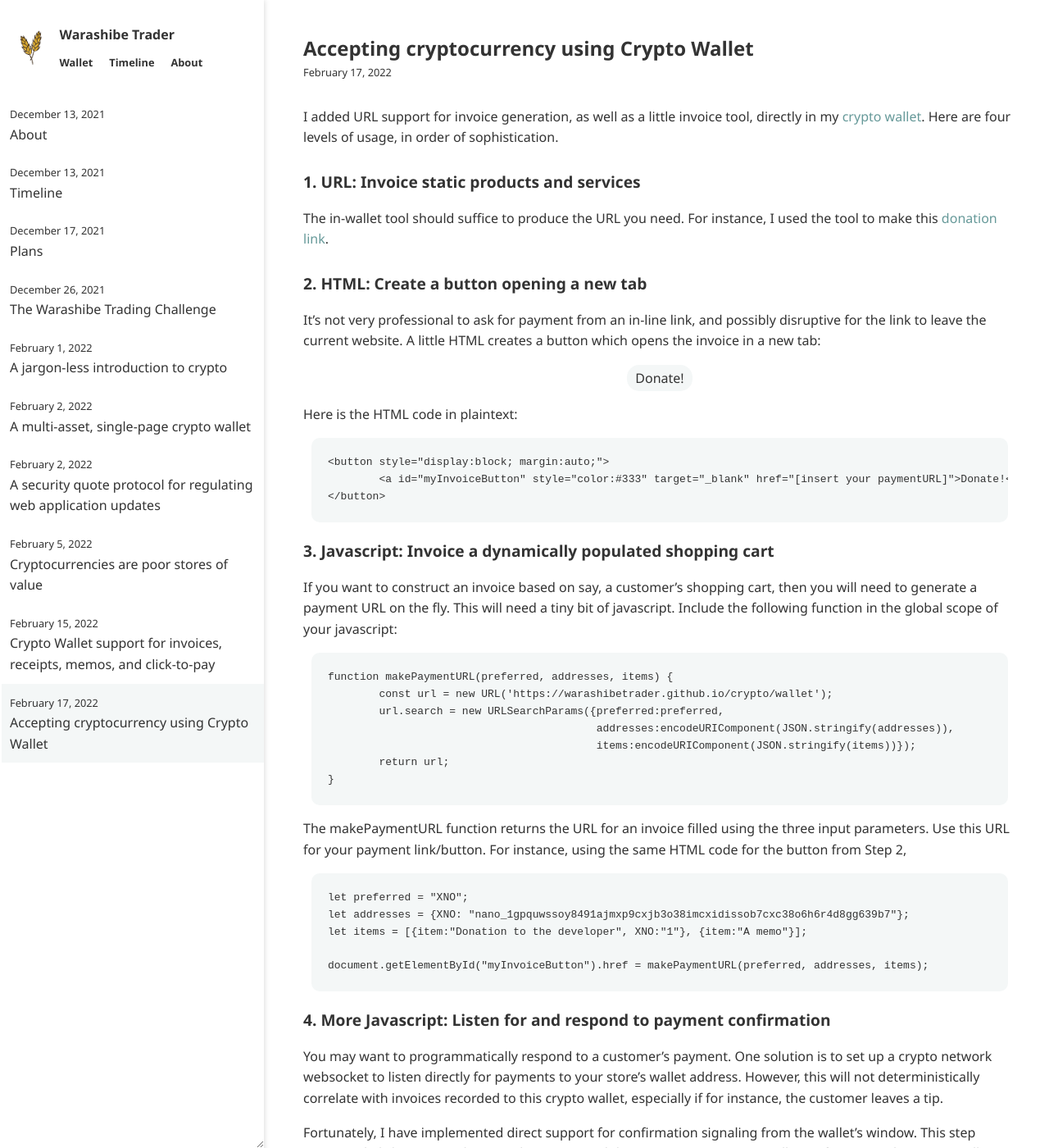
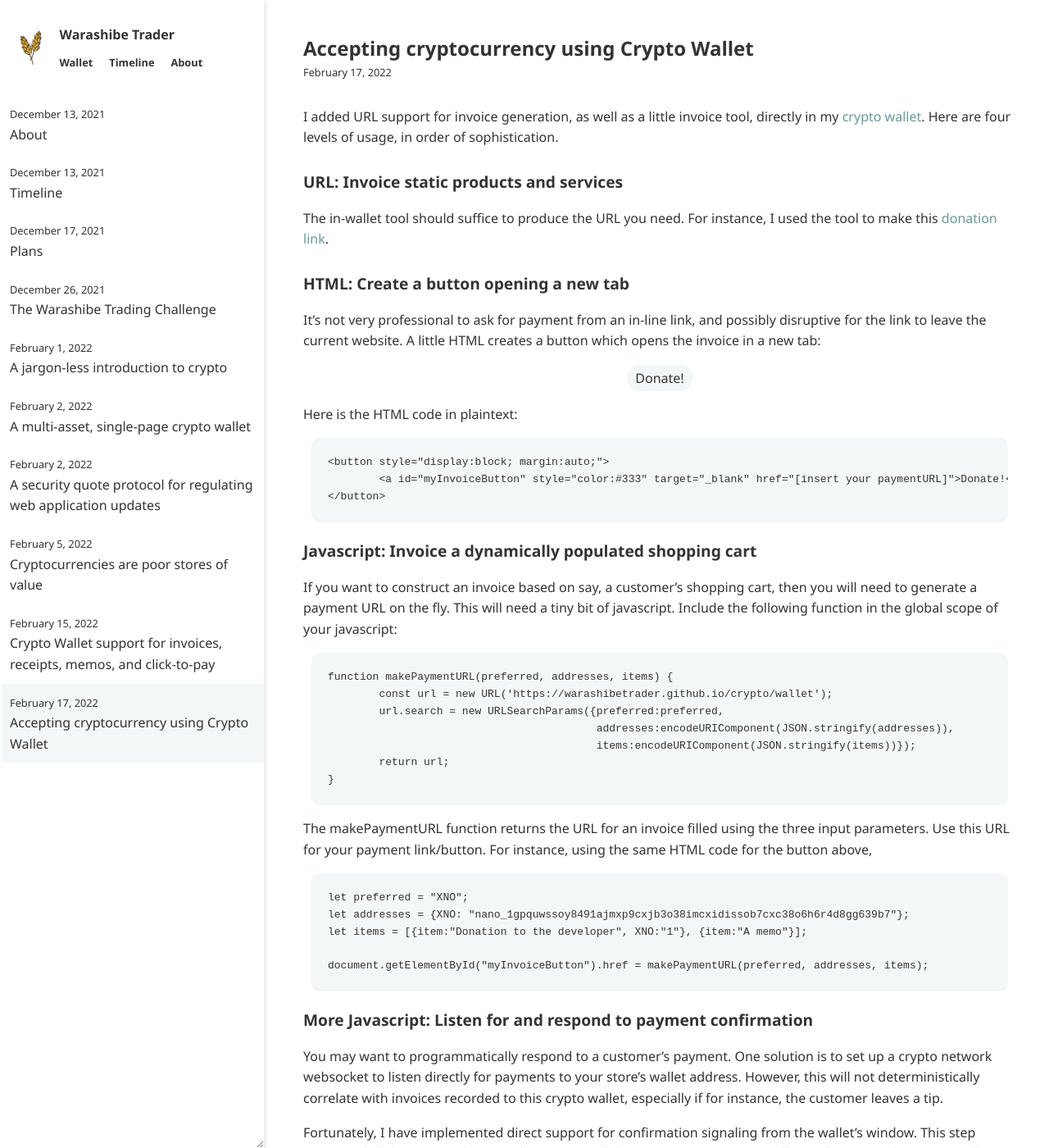
Before and after one commit to warashibetrader/warashibetrader.github.io, a Jekyll site: the page built from _posts/2022-02-17-invoices.md, in a window 1280 px wide and 1400 px high. Shown: the whole window at 82% size. Built offline with Jekyll 4.4.1, drawn with Linux system fonts in a browser that asks for light colours.

Commit message:
Update 2022-02-17-invoices.md

```diff
--- a/_posts/2022-02-17-invoices.md
+++ b/_posts/2022-02-17-invoices.md
@@ -4,14 +4,14 @@ title: "Accepting cryptocurrency using Crypto Wallet"
 
 I added URL support for invoice generation, as well as a little invoice tool, directly in my [crypto wallet](https://warashibetrader.github.io/crypto/wallet). Here are four levels of usage, in order of sophistication.
 
-### 1. URL: Invoice static products and services
+### URL: Invoice static products and services
 
 The in-wallet tool should suffice to produce the URL you need. For instance, I used the tool to make this [donation link](https://warashibetrader.github.io/crypto/wallet?preferred=XNO&addresses=%257B%2522XNO%2522%253A%2522nano_1gpquwssoy8491ajmxp9cxjb3o38imcxidissob7cxc38o6h6r4d8gg639b7%2522%257D&items=%255B%257B%2522item%2522%253A%2522Donation%2520to%2520the%2520developer%2522%252C%2522XNO%2522%253A%25221%2522%257D%252C%257B%2522item%2522%253A%2522A%2520memo%2522%252C%2522XNO%2522%253A%2522%2522%257D%255D).
 
 
 
 
-### 2. HTML: Create a button opening a new tab
+### HTML: Create a button opening a new tab
 
 It's not very professional to ask for payment from an in-line link, and possibly disruptive for the link to leave the current website. A little HTML creates a button which opens the invoice in a new tab:
 
@@ -24,7 +24,7 @@ Here is the HTML code in plaintext:
 	</button>
 
 
-### 3. Javascript: Invoice a dynamically populated shopping cart
+### Javascript: Invoice a dynamically populated shopping cart
 
 If you want to construct an invoice based on say, a customer's shopping cart, then you will need to generate a payment URL on the fly. This will need a tiny bit of javascript. Include the following function in the global scope of your javascript:
 
@@ -36,7 +36,7 @@ If you want to construct an invoice based on say, a customer's shopping cart, th
 		return url;
 	}
 
-The makePaymentURL function returns the URL for an invoice filled using the three input parameters. Use this URL for your payment link/button. For instance, using the same HTML code for the button from Step 2,
+The makePaymentURL function returns the URL for an invoice filled using the three input parameters. Use this URL for your payment link/button. For instance, using the same HTML code for the button above,
 
 	let preferred = "XNO";
 	let addresses = {XNO: "nano_1gpquwssoy8491ajmxp9cxjb3o38imcxidissob7cxc38o6h6r4d8gg639b7"};
@@ -45,7 +45,7 @@ The makePaymentURL function returns the URL for an invoice filled using the thre
 	document.getElementById("myInvoiceButton").href = makePaymentURL(preferred, addresses, items);
 
 
-### 4. More Javascript: Listen for and respond to payment confirmation
+### More Javascript: Listen for and respond to payment confirmation
 
 You may want to programmatically respond to a customer's payment. One solution is to set up a crypto network websocket to listen directly for payments to your store's wallet address. However, this will not deterministically correlate with invoices recorded to this crypto wallet, especially if for instance, the customer leaves a tip.
 
```
